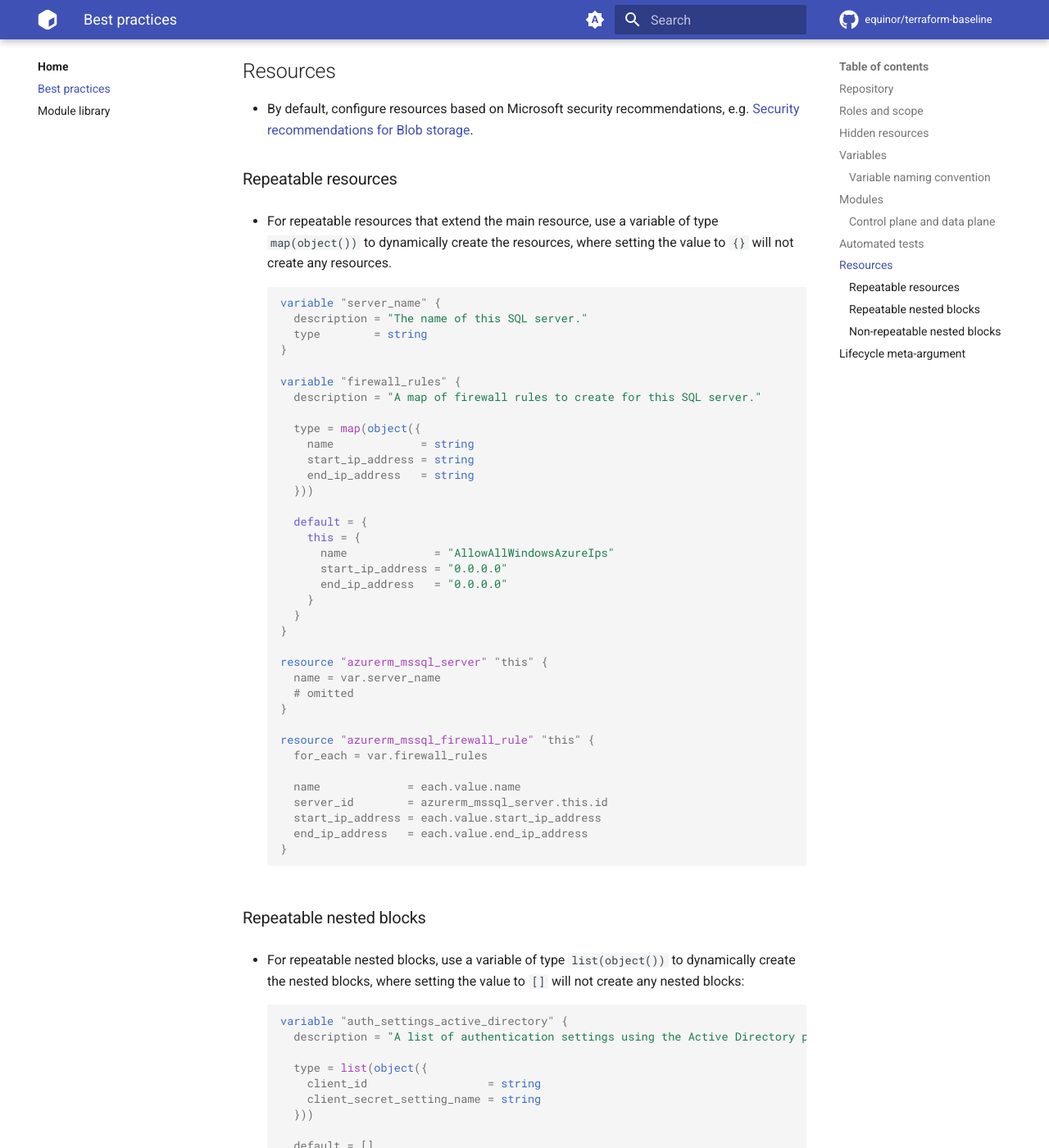
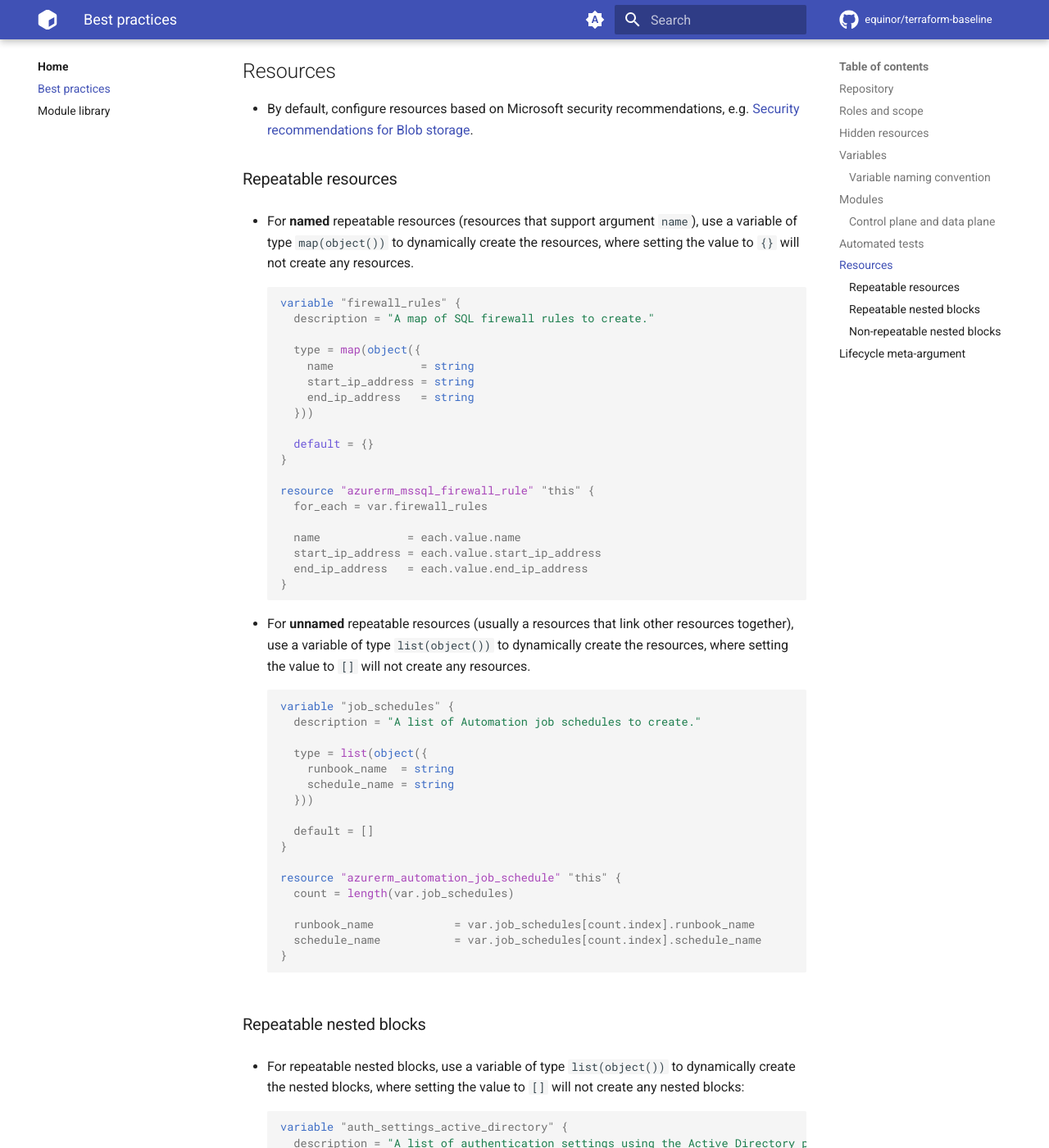
Before and after one commit to equinor/terraform-baseline, an MkDocs documentation site: the page built from docs/best-practices.md, in a window 1280 px wide and 1400 px high, scrolled down 3162 px. Shown: the whole window at 82% size. Built offline with MkDocs 1.6.1 and Material for MkDocs 9.7.7, drawn with Linux system fonts in a browser that asks for light colours; comment, search, counter and statistics services are not loaded.

Commit message:
docs: create repeatable unnamed resources

````diff
--- a/docs/best-practices.md
+++ b/docs/best-practices.md
@@ -115,16 +115,11 @@ Variables and outputs should follow a common naming convention `<resource>_<bloc
 
 ### Repeatable resources
 
-- For repeatable resources that extend the main resource, use a variable of type `map(object())` to dynamically create the resources, where setting the value to `{}` will not create any resources.
+- For **named** repeatable resources (resources that support argument `name`), use a variable of type `map(object())` to dynamically create the resources, where setting the value to `{}` will not create any resources.
 
     ```terraform
-    variable "server_name" {
-      description = "The name of this SQL server."
-      type        = string
-    }
-
     variable "firewall_rules" {
-      description = "A map of firewall rules to create for this SQL server."
+      description = "A map of SQL firewall rules to create."
 
       type = map(object({
         name             = string
@@ -132,27 +127,37 @@ Variables and outputs should follow a common naming convention `<resource>_<bloc
         end_ip_address   = string
       }))
 
-      default = {
-        this = {
-          name             = "AllowAllWindowsAzureIps"
-          start_ip_address = "0.0.0.0"
-          end_ip_address   = "0.0.0.0"
-        }
-      }
-    }
-
-    resource "azurerm_mssql_server" "this" {
-      name = var.server_name
-      # omitted
+      default = {}
     }
 
     resource "azurerm_mssql_firewall_rule" "this" {
       for_each = var.firewall_rules
 
       name             = each.value.name
-      server_id        = azurerm_mssql_server.this.id
       start_ip_address = each.value.start_ip_address
       end_ip_address   = each.value.end_ip_address
+    }
+    ```
+
+- For **unnamed** repeatable resources (usually a resources that link other resources together), use a variable of type `list(object())` to dynamically create the resources, where setting the value to `[]` will not create any resources.
+
+    ```terraform
+    variable "job_schedules" {
+      description = "A list of Automation job schedules to create."
+
+      type = list(object({
+        runbook_name  = string
+        schedule_name = string
+      }))
+
+      default = []
+    }
+
+    resource "azurerm_automation_job_schedule" "this" {
+      count = length(var.job_schedules)
+
+      runbook_name            = var.job_schedules[count.index].runbook_name
+      schedule_name           = var.job_schedules[count.index].schedule_name
     }
     ```
 
````
